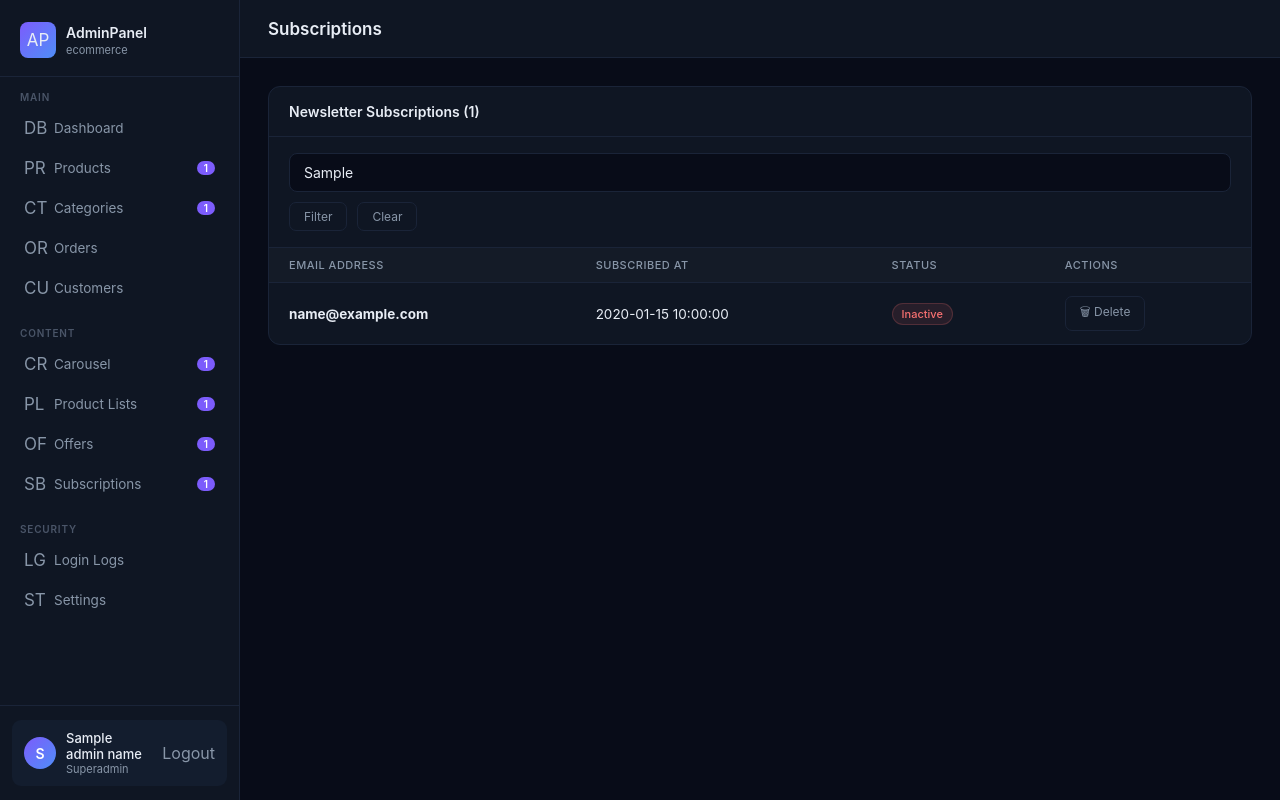
After one commit to Linson-J/carnelian-ornaments, a Django app: template templates/adminpanel/subscriptions.html in a window 1280 px wide. The commit adds this page. Run offline with Django 5.2, Linux system fonts and the light colour scheme; the template is opened without the code that fills it: most values are stand-ins (such as "Sample title", 1, 10 or a date in 2020).

Commit message:
feat: implement admin panel management for newsletters and system configuration routes

```diff
--- a/shop/admin_urls.py
+++ b/shop/admin_urls.py
@@ -18,5 +18,7 @@ urlpatterns = [
     path('home-sections/', admin_views.admin_home_sections, name='admin_home_sections'),
     path('offers/', admin_views.admin_offers, name='admin_offers'),
     path('login-logs/', admin_views.admin_login_logs, name='admin_login_logs'),
+    path('subscriptions/', admin_views.admin_subscriptions, name='admin_subscriptions'),
+    path('subscriptions/<int:pk>/delete/', admin_views.delete_subscription, name='delete_subscription'),
     path('settings/', admin_views.admin_settings, name='admin_settings'),
 ]
--- a/templates/adminpanel/includes/sidebar.html
+++ b/templates/adminpanel/includes/sidebar.html
@@ -42,6 +42,10 @@
       <span class="nav-icon">OF</span> Offers
       {% if offer_count %}<span class="nav-badge">{{ offer_count }}</span>{% endif %}
     </a>
+    <a href="{% url 'admin_subscriptions' %}" class="nav-item{% if active_nav == 'subscriptions' %} active{% endif %}">
+      <span class="nav-icon">SB</span> Subscriptions
+      {% if subscription_count %}<span class="nav-badge">{{ subscription_count }}</span>{% endif %}
+    </a>
   </div>
 
   <div class="nav-section">
--- /dev/null
+++ b/templates/adminpanel/subscriptions.html
@@ -0,0 +1,93 @@
+{% extends 'adminpanel/base.html' %}
+
+{% block title %}Subscriptions — Admin{% endblock %}
+{% block page_title %}Subscriptions{% endblock %}
+
+{% block content %}
+<div class="card">
+  <div class="card-hd">
+    <h3>Newsletter Subscriptions ({{ subscriptions|length }})</h3>
+  </div>
+
+  <form class="filters" method="get">
+    <input type="text" name="search" placeholder="Search by email..." value="{{ filter_search }}"/>
+    <button type="submit" class="btn-sm">Filter</button>
+    {% if filter_search %}
+      <a href="{% url 'admin_subscriptions' %}" class="btn-sm">Clear</a>
+    {% endif %}
+  </form>
+
+  <div class="table-wrap">
+    <table>
+      <thead>
+        <tr>
+          <th>Email Address</th>
+          <th>Subscribed At</th>
+          <th>Status</th>
+          <th>Actions</th>
+        </tr>
+      </thead>
+      <tbody>
+        {% for subscription in subscriptions %}
+        <tr>
+          <td><strong>{{ subscription.email }}</strong></td>
+          <td>{{ subscription.subscribed_at|date:"Y-m-d H:i:s" }}</td>
+          <td>
+            {% if subscription.is_active %}
+              <span class="badge success">Active</span>
+            {% else %}
+              <span class="badge danger">Inactive</span>
+            {% endif %}
+          </td>
+          <td>
+            <button class="btn-sm danger" onclick="confirmSubscriptionDelete({{ subscription.id }}, '{{ subscription.email|escapejs }}')">🗑 Delete</button>
+          </td>
+        </tr>
+        {% empty %}
+        <tr>
+          <td colspan="4" style="text-align:center;color:var(--muted);padding:30px">
+            No subscriptions found.
+          </td>
+        </tr>
+        {% endfor %}
+      </tbody>
+    </table>
+  </div>
+</div>
+{% endblock %}
+
+{% block modals %}
+<div class="overlay" id="deleteOverlay">
+  <div class="modal">
+    <h3>Delete Subscription</h3>
+    <p id="deleteMsg">Are you sure you want to delete this subscription?</p>
+    <div class="modal-btns">
+      <button class="btn-sm" onclick="closeSubscriptionModal()">Cancel</button>
+      <form id="deleteForm" method="POST" style="display:inline">
+        {% csrf_token %}
+        <button type="submit" class="btn-primary" style="background:var(--danger);border:none">Delete</button>
+      </form>
+    </div>
+  </div>
+</div>
+{% endblock %}
+
+{% block extra_js %}
+<script>
+  function confirmSubscriptionDelete(id, email) {
+    const message = document.getElementById('deleteMsg');
+    const form = document.getElementById('deleteForm');
+    const overlay = document.getElementById('deleteOverlay');
+    if (!message || !form || !overlay) return;
+
+    message.textContent = `Are you sure you want to delete the subscription for "${email}"?`;
+    form.action = `/admin-panel/subscriptions/${id}/delete/`;
+    overlay.classList.add('open');
+  }
+
+  function closeSubscriptionModal() {
+    const overlay = document.getElementById('deleteOverlay');
+    if (overlay) overlay.classList.remove('open');
+  }
+</script>
+{% endblock %}
```
Also changed, not shown: shop/admin_views.py (+26 -0 lines).
